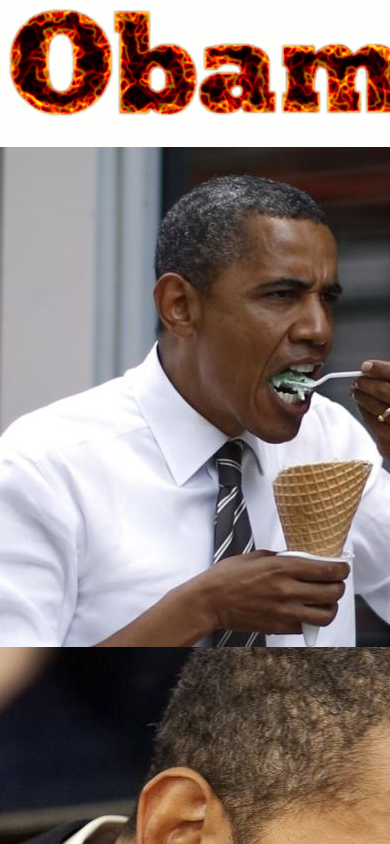
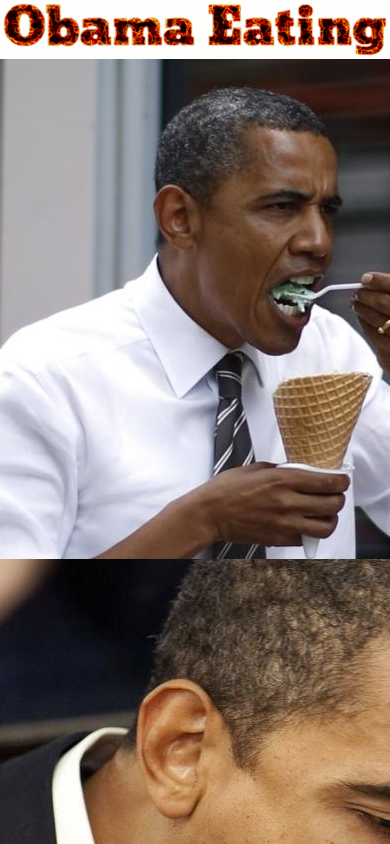
Before and after one commit to GamzeeRakoon/obama-eating, a plain HTML site: page index.html in a window 390 px wide. Shown: the top 844 px of the page. Drawn offline with Linux system fonts and the light colour scheme.

Commit message:
help mobile view

```diff
--- a/index.html
+++ b/index.html
@@ -11,7 +11,7 @@
 <body>
 
         <div class="obama-styling">
-            <img class="obama-styling"src="img/cooltext411520899579348.gif" alt="">
+            <img style="width: 100%;" class="obama-styling"src="img/cooltext411520899579348.gif" alt="">
         </div>
 
     <div class="obama-container">
```
